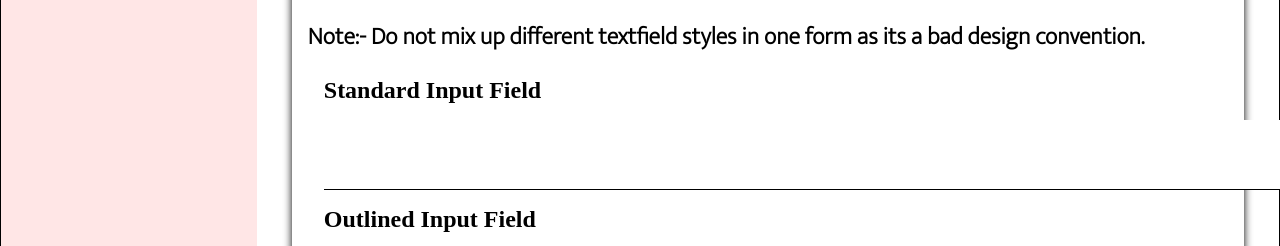
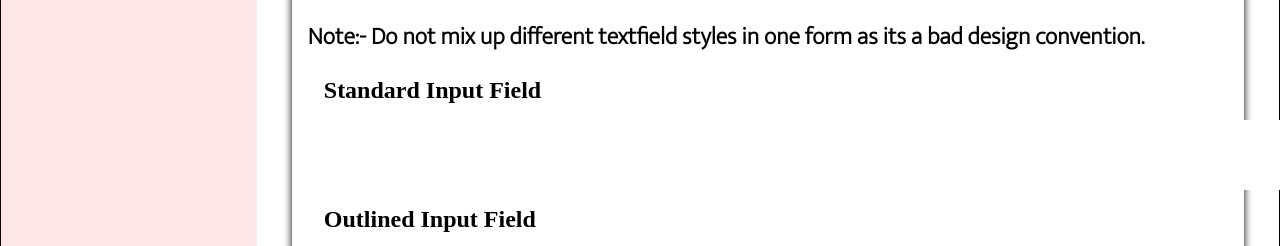
Before and after one commit to AdityaNair102001/PhoenixUI, a plain HTML site: page index.html in a window 1280 px wide. Shown: the part 4860-5106 px from the top of the page. Drawn offline with Linux system fonts and the light colour scheme; a web font is replaced by a local one.

Commit message:
bottom border of placeholder changed

```diff
--- a/styles.css
+++ b/styles.css
@@ -366,6 +366,7 @@ html{
   -webkit-transition: padding 0.5s;
    transition: padding 0.5s;
 
+
   }
 
 input:focus::-webkit-input-placeholder {
@@ -382,7 +383,7 @@ input:focus::-webkit-input-placeholder {
 
 .input-standard{
     border: none;
-    border-bottom: black 1px solid;
+    border-bottom: white 1px solid;
     padding: 1rem;
     padding-top: 2rem;
     width: 1000px;
```
